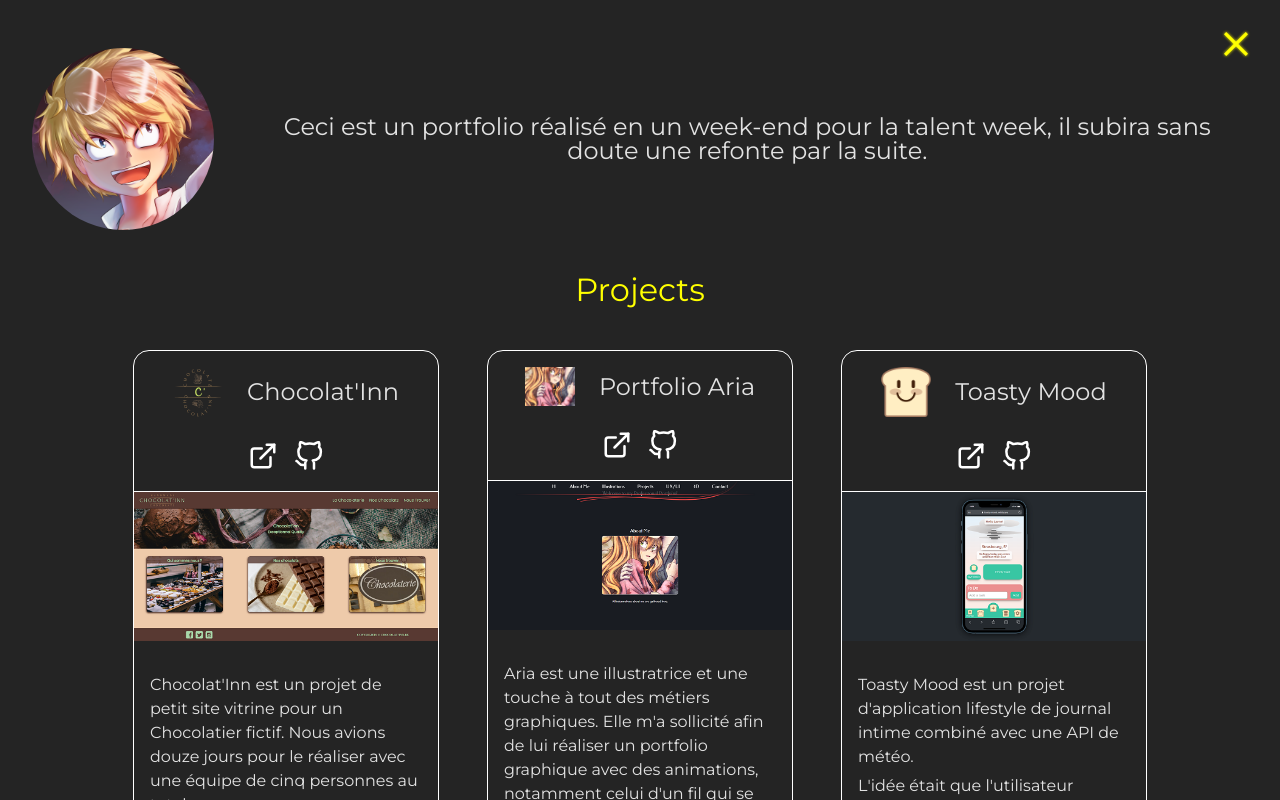
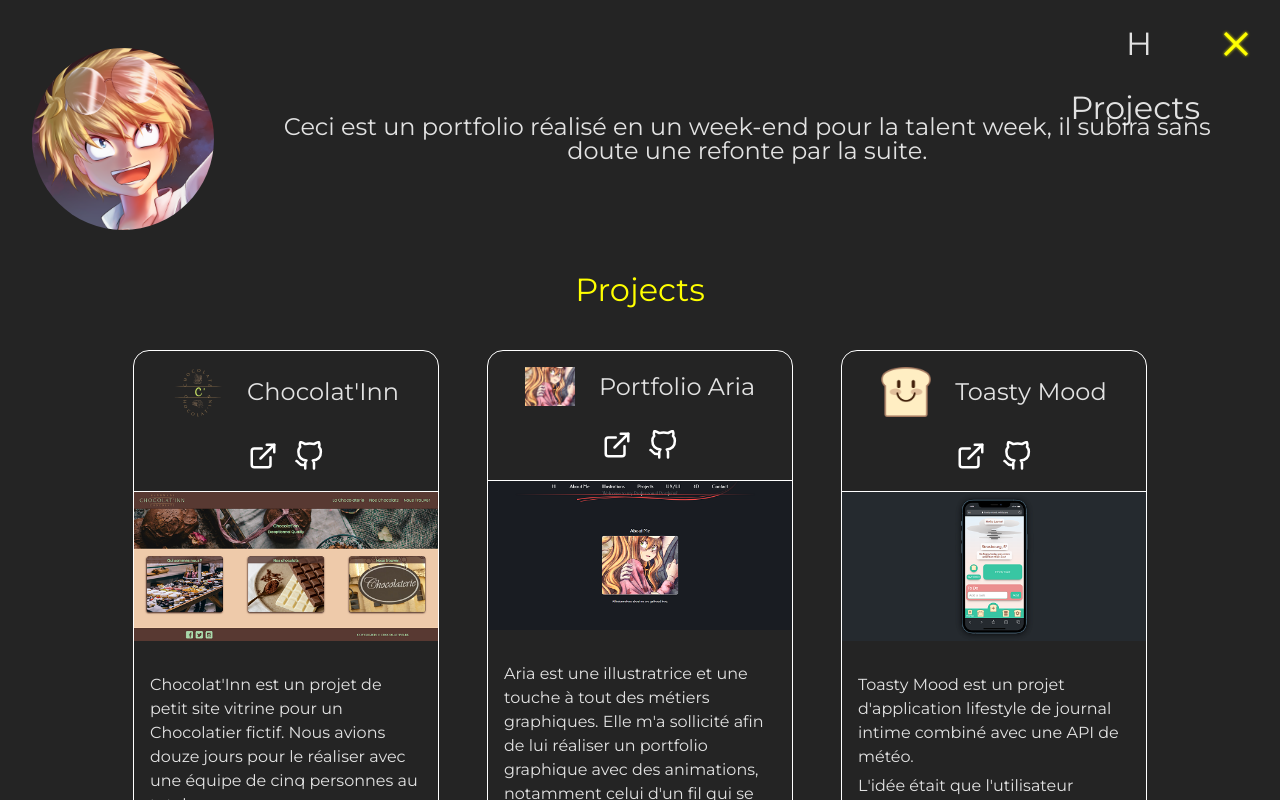
Before and after one commit to Laynaria/Layne-Portfolio, a React (Vite) app: page / in a window 1280 px wide. Both pictures are taken after a click on the picture 1236 px from the left and 44 px from the top of the page. Shown: the top 800 px of the page. Built offline with nearby package versions, Linux system fonts and the light colour scheme.

Commit message:
Burger menu functionnalities are now done

```diff
--- a/src/components/Header/Header.jsx
+++ b/src/components/Header/Header.jsx
@@ -5,29 +5,62 @@ import cross from "../../assets/Cross.svg";
 import "./Header.scss";
 
 function Header() {
+  // Burger State and function to change icon when clicking
   const [isBurger, setIsBurger] = useState(false);
 
   const burgerHandler = () => {
     setIsBurger(!isBurger);
   };
 
+  // ScrolltoTop Function when clicking on Logo
+  const scrollToTop = () => {
+    const body = document.querySelector("body");
+    body.scrollIntoView({
+      behavior: "smooth",
+    });
+  };
+
+  const scrollToProjects = () => {
+    const projectSection = document.querySelector("#projectsSection");
+    projectSection.scrollIntoView({
+      behavior: "smooth",
+    });
+  };
+
   return (
     <header>
-      <div id="burger">
+      {/* Menu Logo */}
+      <span id="logoMenu" onClick={scrollToTop}>
+        H
+      </span>
+
+      {/* Burger Menu Icon */}
       {isBurger ? (
         <img
+          className="burger"
           src={cross}
           alt="Burger Menu Icon Open"
           onClick={burgerHandler}
         />
       ) : (
         <img
+          className="burger"
           src={burger}
           alt="Burger Menu Icon Closed"
           onClick={burgerHandler}
         />
       )}
-      </div>
+
+      {/* Navigation */}
+      {isBurger ? (
+        <nav>
+          <ul>
+            <li onClick={scrollToProjects}>Projects</li>
+          </ul>
+        </nav>
+      ) : (
+        ""
+      )}
     </header>
   );
 }
--- a/src/components/Header/Header.scss
+++ b/src/components/Header/Header.scss
@@ -1,12 +1,36 @@
+@import "../../assets/variables.scss";
+
 header {
-  #burger {
-    img {
-      position: fixed;
-      top: 2rem;
-      right: 2rem;
-      z-index: 5;
-      width: 2 rem;
+  font-size: 2rem;
+
+  #logoMenu {
+    position: fixed;
+    top: 2rem;
+    right: 8rem;
+
+    &:hover {
       filter: brightness(170%) drop-shadow(0 0 0.1rem yellow);
     }
   }
+
+  .burger {
+    position: fixed;
+    top: 2rem;
+    right: 2rem;
+    z-index: 5;
+    width: 2 rem;
+    filter: brightness(170%) drop-shadow(0 0 0.1rem yellow);
+  }
+
+  nav {
+    position: fixed;
+    top: 4rem;
+    right: 5rem;
+    ul {
+      list-style: none;
+      li:hover {
+        filter: brightness(170%) drop-shadow(0 0 0.1rem yellow);
+      }
+    }
+  }
 }
```
Lines whose indentation alone changed are shown as unchanged.
